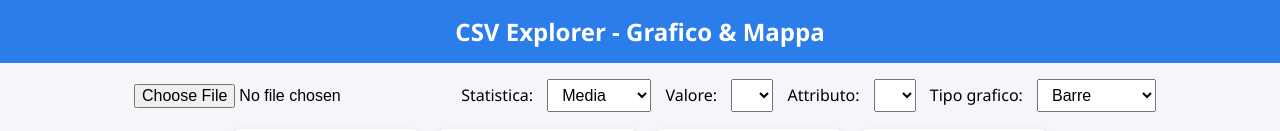
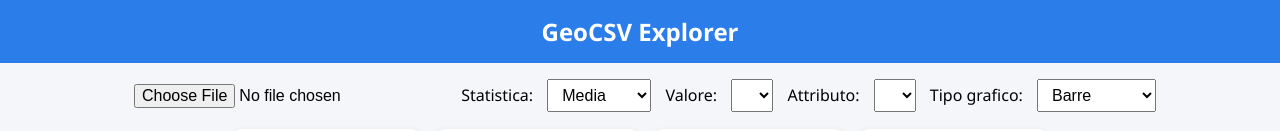
Before and after one commit to r66282309-hub/csv_explorer, a plain HTML site: page index.html in a window 1280 px wide. Shown: the top 131 px of the page. Drawn offline with nearby package versions, Linux system fonts and the light colour scheme.

Commit message:
Update index.html

```diff
--- a/index.html
+++ b/index.html
@@ -2,7 +2,7 @@
 <html lang="it">
 <head>
 <meta charset="UTF-8">
-<title>CSV Explorer - Grafico & Mappa</title>
+<title>GeoCSV Explorer</title>
 
 <script src="https://cdn.jsdelivr.net/npm/chart.js@3.9.1"></script>
 <script src="https://cdn.jsdelivr.net/npm/papaparse@5.3.2/papaparse.min.js"></script>
@@ -25,7 +25,7 @@ canvas { width:100%; height:100%; }
 </style>
 </head>
 <body>
-<header>CSV Explorer - Grafico & Mappa</header>
+<header>GeoCSV Explorer</header>
 
 <div id="controls">
 <input type="file" id="fileInput" accept=".csv"/>
```
